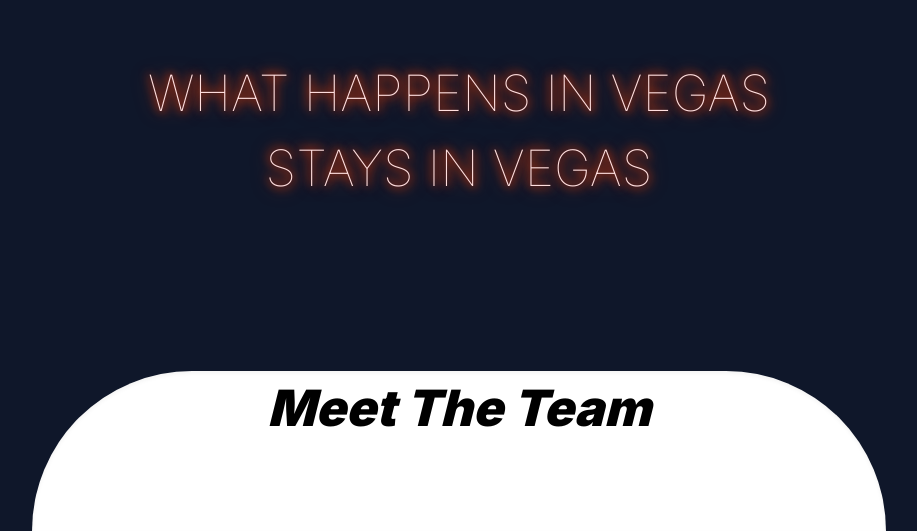
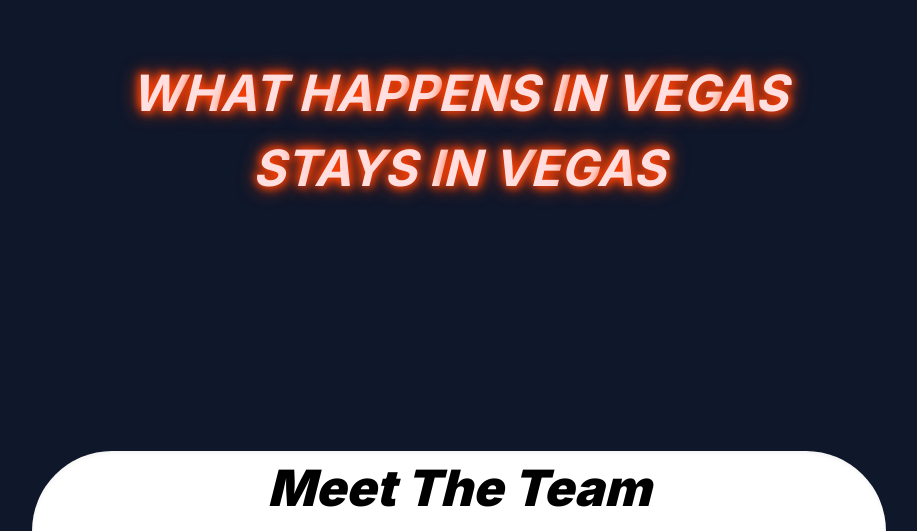
Before and after one commit to jacked-key/VegasTrip2024, a Next.js app in the folder frontend/: page / in a window 1280 px wide. Shown: the part 269-800 px from the top of the page, without its empty margins (181-1098 px from the left). Built offline with nearby package versions, Linux system fonts and the light colour scheme.

Commit message:
feat: some more progress :)

```diff
--- /dev/null
+++ b/frontend/src/app/_components/meetTheTeam/ledSign/ledLetter.tsx
@@ -0,0 +1,51 @@
+import { keyframes, styled } from "@mui/material";
+import React from "react";
+
+export interface LedLetterProps {
+  letter: string
+}
+
+const blink = keyframes`
+  70% {
+    opacity: 0.7;
+  }
+`;
+const flicker = keyframes`
+  40% {
+    opacity: 0.8;
+  }
+  42% {
+    opacity: 0.1;
+  }
+  43% {
+    opacity: 0.8;
+  }
+  45% {
+    opacity: 0.1;
+  }
+  46% {
+    opacity: 0.8;
+  }
+`;
+
+const FlickeringLights = styled("span")<{ startTime: string, blinkNumber: number }>(
+  ({ startTime, blinkNumber }) => ({
+    fontSize: '5rem',
+    fontWeight: 700,
+    fontStyle: 'italic',
+    color: '#ffdfdf',
+    textTransform: 'uppercase',
+    textShadow:
+      '-0.2rem -0.2rem 1rem #ff4107, 0.2rem 0.2rem 1rem #ff4107, 0 0 2rem var(--neon-text-color)',
+    animation: `${blink} 0.01s ${startTime} ${blinkNumber} alternate`,
+    WebkitAnimation: `${blink} 0.01s ${startTime} ${blinkNumber} alternate`,
+    MozAnimation: `${blink} 0.01s ${startTime} ${blinkNumber} alternate`,
+  OAnimation: `${blink} 0.01s ${startTime} ${blinkNumber} alternate`,
+}));
+
+export default function LedLetter(props: LedLetterProps) {
+  const randomNumber = Math.floor(Math.random() * 2001);
+  return (
+    <FlickeringLights startTime={`${randomNumber}ms`} blinkNumber={3}>{props.letter}</FlickeringLights>
+  );
+}
--- /dev/null
+++ b/frontend/src/app/_components/meetTheTeam/ledSign/ledSign.tsx
@@ -0,0 +1,18 @@
+import React from "react"
+import LedLetter from "./ledLetter";
+
+export interface LedSignProps {
+  word: string;
+}
+
+export default function LedSign(props: LedSignProps) {
+  return (
+    <div>
+      {
+        props.word.split('').map((letter, index) => (
+          <LedLetter letter={letter}/>
+        ))
+      }
+    </div>
+  )
+}
--- a/frontend/src/app/_components/welcome.tsx
+++ b/frontend/src/app/_components/welcome.tsx
@@ -1,8 +1,29 @@
-import React from "react";
+'use client'
+import React, { useEffect, useState } from "react";
 import { Grid } from "@mui/material";
 import "../_css/homepage.css"
+import LedSign from "./meetTheTeam/ledSign/ledSign";
 
-export default function Welcome() {
+const PROPERTIES = {
+  initial_animation_duration_ms: 4000,
+}
+
+export interface WelcomeProps {
+  setLoaded: (loaded: boolean) => void;
+}
+
+export default function Welcome(props: WelcomeProps) {
+  const [firstAnimationLoaded, setFirstAnimationLoaded] = useState<boolean>(false);
+
+  useEffect(() => {
+    setFirstAnimationLoaded(false);
+    const timeOut = setTimeout(() => {
+      setFirstAnimationLoaded(true);
+      props.setLoaded(true);
+    }, PROPERTIES.initial_animation_duration_ms);
+    return () => clearTimeout(timeOut);
+  }, []);
+
   return (
     <Grid
       container
@@ -22,16 +43,14 @@ export default function Welcome() {
         sx={{ minHeight: "100vh" }}
       >
         <Grid item xs={3}>
-          <div>
-            <h1>What happens in Vegas</h1>
-          </div>
+          <LedSign word="What happens in Vegas"/>
         </Grid>
         <Grid item xs={3}>
-          <div>
-            <h1>Stays in Vegas</h1>
-          </div>
+          <LedSign word="Stays in Vegas"/>
         </Grid>
       </Grid>
+      {
+        firstAnimationLoaded &&
         <Grid
           item
           container
@@ -44,8 +63,8 @@ export default function Welcome() {
             item
             className="rounded-t-full bg-white shadow-inner"
             sx={{
-            marginTop: "-20vh",
-            height: "20vh",
+              marginTop: "-8rem",
+              height: "8rem",
             }}
             xs={12}
           >
@@ -54,6 +73,7 @@ export default function Welcome() {
             </h2>
           </Grid>
         </Grid>
+      }
     </Grid>
   );
 }
--- a/frontend/src/app/page.tsx
+++ b/frontend/src/app/page.tsx
@@ -1,13 +1,18 @@
+'use client';
 import React from "react";
 import Welcome from "./_components/welcome";
 import MeetTheTeam from "./_components/meetTheTeam/meetTheTeam";
 import { teamMembers } from "./_team/team_member";
 
 export default function Home() {
+  const [meetTheTeam, setMeetTheTeam] = React.useState(false);
+
   return (
     <main>
-      <Welcome/>
-      <MeetTheTeam teamMembers={teamMembers}/>
+      <Welcome setLoaded={setMeetTheTeam}/>
+      {
+        meetTheTeam ? <MeetTheTeam teamMembers={teamMembers}/> : null
+      }
     </main>
   );
 }
```
Lines whose indentation alone changed are shown as unchanged.
